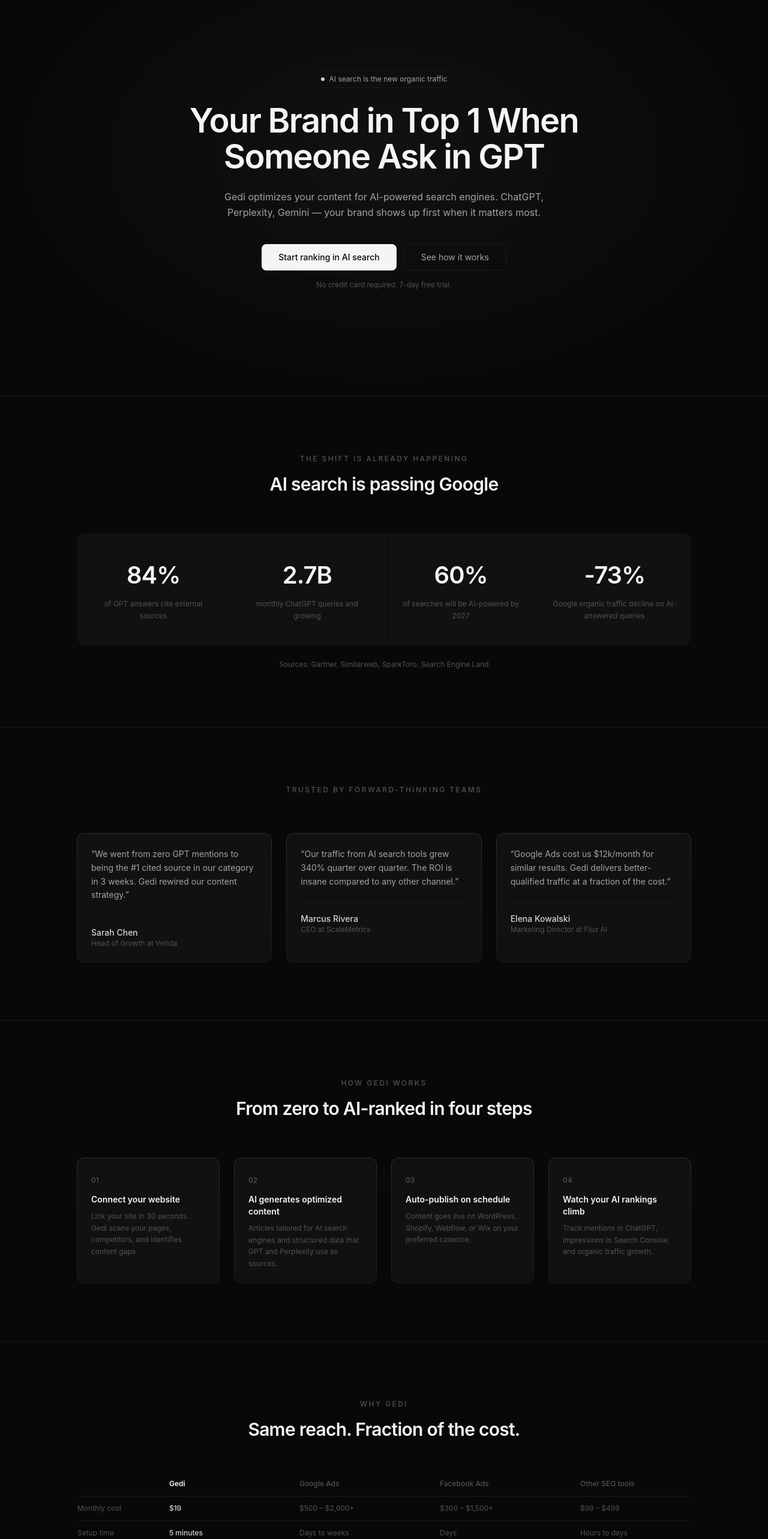
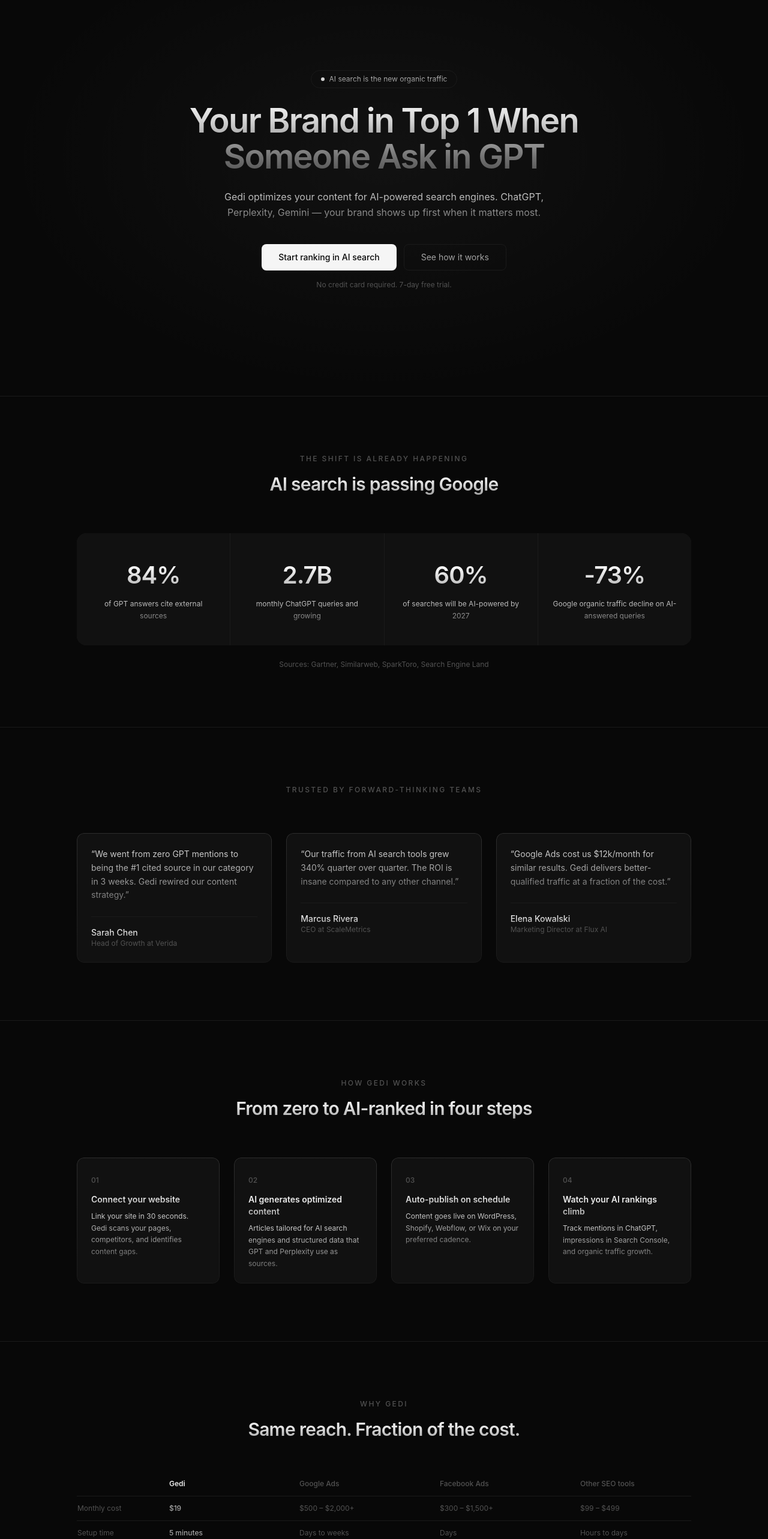
Before and after one commit to tonipcv/gedi-landing, a Next.js app: page / in a window 1280 px wide. Shown: the part 140-2706 px from the top of the page at 60% size. Built offline with nearby package versions, Linux system fonts and the light colour scheme.

Commit message:
Gradient text — silver/grayscale gradients on all headings

```diff
--- a/src/app/globals.css
+++ b/src/app/globals.css
@@ -20,11 +20,41 @@
   color: #f5f5f5;
 }
 
-.gradient-text {
-  background: linear-gradient(180deg, #f5f5f5 0%, #a3a3a3 50%, #525252 100%);
-  -webkit-background-clip: text;
-  -webkit-text-fill-color: transparent;
-  background-clip: text;
+@layer utilities {
+  .text-grad {
+    background: linear-gradient(180deg, #f5f5f5 0%, #d4d4d4 25%, #a3a3a3 50%, #737373 75%, #525252 100%);
+    -webkit-background-clip: text;
+    -webkit-text-fill-color: transparent;
+    background-clip: text;
+  }
+
+  .text-grad-light {
+    background: linear-gradient(180deg, #fafafa 0%, #e5e5e5 40%, #a3a3a3 100%);
+    -webkit-background-clip: text;
+    -webkit-text-fill-color: transparent;
+    background-clip: text;
+  }
+
+  .text-grad-subtle {
+    background: linear-gradient(180deg, #d4d4d4 0%, #a3a3a3 50%, #737373 100%);
+    -webkit-background-clip: text;
+    -webkit-text-fill-color: transparent;
+    background-clip: text;
+  }
+
+  .text-grad-h {
+    background: linear-gradient(90deg, #737373 0%, #d4d4d4 50%, #737373 100%);
+    -webkit-background-clip: text;
+    -webkit-text-fill-color: transparent;
+    background-clip: text;
+  }
+
+  .text-grad-stat {
+    background: linear-gradient(180deg, #ffffff 0%, #f5f5f5 30%, #d4d4d4 60%, #a3a3a3 100%);
+    -webkit-background-clip: text;
+    -webkit-text-fill-color: transparent;
+    background-clip: text;
+  }
 }
 
 .gradient-border {
--- a/src/app/page.tsx
+++ b/src/app/page.tsx
@@ -19,17 +19,17 @@
   return (
     <nav className="fixed top-0 z-50 w-full border-b border-border bg-bg/80 backdrop-blur-xl">
       <div className="mx-auto flex h-14 max-w-6xl items-center justify-between px-6">
-        <a href="#" className="text-sm font-semibold tracking-tight text-highlight">
+        <a href="#" className="text-sm font-semibold tracking-tight text-grad-light">
           gedi
         </a>
         <div className="flex items-center gap-6">
-          <a href="#how" className="text-xs text-silver transition-colors hover:text-highlight">
+          <a href="#how" className="text-xs text-silver transition-colors hover:text-grad-subtle">
             How it works
           </a>
-          <a href="#compare" className="text-xs text-silver transition-colors hover:text-highlight">
+          <a href="#compare" className="text-xs text-silver transition-colors hover:text-grad-subtle">
             Compare
           </a>
-          <a href="#testimonials" className="text-xs text-silver transition-colors hover:text-highlight">
+          <a href="#testimonials" className="text-xs text-silver transition-colors hover:text-grad-subtle">
             Customers
           </a>
           <a
@@ -52,14 +52,14 @@
       <div className="relative z-10 max-w-3xl">
         <div className="mb-6 inline-flex items-center gap-2 rounded-full border border-border px-4 py-1.5">
           <span className="h-1.5 w-1.5 rounded-full bg-accent" />
-          <span className="text-xs text-silver">AI search is the new organic traffic</span>
+          <span className="text-xs text-grad-subtle">AI search is the new organic traffic</span>
         </div>
 
-        <h1 className="text-[56px] font-semibold leading-[1.08] tracking-[-0.03em] text-highlight">
+        <h1 className="text-[56px] font-semibold leading-[1.08] tracking-[-0.03em] text-grad">
           Your Brand in Top 1 When Someone Ask in GPT
         </h1>
 
-        <p className="mx-auto mt-6 max-w-xl text-base leading-relaxed text-silver">
+        <p className="mx-auto mt-6 max-w-xl text-base leading-relaxed text-grad-subtle">
           Gedi optimizes your content for AI-powered search engines. ChatGPT, Perplexity, Gemini — your brand shows up first when it matters most.
         </p>
 
@@ -72,7 +72,7 @@
           </a>
           <a
             href="#how"
-            className="inline-flex h-11 items-center rounded-lg border border-border px-7 text-sm text-silver transition-colors hover:border-muted hover:text-accent"
+            className="inline-flex h-11 items-center rounded-lg border border-border px-7 text-sm text-grad-subtle transition-colors hover:border-muted hover:text-grad-light"
           >
             See how it works
           </a>
@@ -98,17 +98,17 @@
         <p className="text-center text-xs font-medium uppercase tracking-[0.2em] text-muted">
           The Shift Is Already Happening
         </p>
-        <h2 className="mt-4 text-center text-3xl font-semibold tracking-tight text-highlight">
+        <h2 className="mt-4 text-center text-3xl font-semibold tracking-tight text-grad-light">
           AI search is passing Google
         </h2>
 
         <div className="mt-16 grid gap-px overflow-hidden rounded-2xl bg-border sm:grid-cols-2 lg:grid-cols-4">
           {stats.map((stat) => (
             <div key={stat.label} className="flex flex-col items-center gap-2 bg-surface px-6 py-10">
-              <span className="text-[40px] font-semibold tracking-tight text-highlight">
+              <span className="text-[40px] font-semibold tracking-tight text-grad-stat">
                 {stat.value}
               </span>
-              <span className="text-center text-xs leading-relaxed text-muted">{stat.label}</span>
+              <span className="text-center text-xs leading-relaxed text-grad-subtle">{stat.label}</span>
             </div>
           ))}
         </div>
@@ -150,9 +150,9 @@
         <div className="mt-16 grid gap-6 sm:grid-cols-2 lg:grid-cols-3">
           {quotes.map((q) => (
             <div key={q.name} className="gradient-border rounded-xl bg-surface p-6">
-              <p className="text-sm leading-relaxed text-silver">&ldquo;{q.text}&rdquo;</p>
+              <p className="text-sm leading-relaxed text-grad-subtle">&ldquo;{q.text}&rdquo;</p>
               <div className="mt-6 border-t border-border pt-4">
-                <p className="text-sm font-medium text-accent">{q.name}</p>
+                <p className="text-sm font-medium text-grad-light">{q.name}</p>
                 <p className="text-xs text-muted">{q.role}</p>
               </div>
             </div>
@@ -193,7 +193,7 @@
         <p className="text-center text-xs font-medium uppercase tracking-[0.2em] text-muted">
           How Gedi Works
         </p>
-        <h2 className="mt-4 text-center text-3xl font-semibold tracking-tight text-highlight">
+        <h2 className="mt-4 text-center text-3xl font-semibold tracking-tight text-grad-light">
           From zero to AI-ranked in four steps
         </h2>
 
@@ -201,8 +201,8 @@
           {steps.map((s) => (
             <div key={s.step} className="gradient-border rounded-xl bg-surface p-6">
               <span className="text-xs font-medium text-muted">{s.step}</span>
-              <h3 className="mt-3 text-sm font-semibold text-highlight">{s.title}</h3>
-              <p className="mt-2 text-xs leading-relaxed text-muted">{s.description}</p>
+              <h3 className="mt-3 text-sm font-semibold text-grad-light">{s.title}</h3>
+              <p className="mt-2 text-xs leading-relaxed text-grad-subtle">{s.description}</p>
             </div>
           ))}
         </div>
@@ -227,7 +227,7 @@
         <p className="text-center text-xs font-medium uppercase tracking-[0.2em] text-muted">
           Why Gedi
         </p>
-        <h2 className="mt-4 text-center text-3xl font-semibold tracking-tight text-highlight">
+        <h2 className="mt-4 text-center text-3xl font-semibold tracking-tight text-grad-light">
           Same reach. Fraction of the cost.
         </h2>
 
@@ -236,7 +236,7 @@
             <thead>
               <tr className="border-b border-border">
                 <th className="pb-3 pr-4 font-medium text-muted" />
-                <th className="pb-3 pr-4 font-semibold text-highlight">Gedi</th>
+                <th className="pb-3 pr-4 font-semibold text-grad-light">Gedi</th>
                 <th className="pb-3 pr-4 font-medium text-muted">Google Ads</th>
                 <th className="pb-3 pr-4 font-medium text-muted">Facebook Ads</th>
                 <th className="pb-3 pr-4 font-medium text-muted">Other SEO tools</th>
@@ -246,7 +246,7 @@
               {rows.map((row) => (
                 <tr key={row.label} className="border-b border-border">
                   <td className="py-3 pr-4 text-muted">{row.label}</td>
-                  <td className="py-3 pr-4 font-medium text-accent">{row.gedi}</td>
+                  <td className="py-3 pr-4 font-medium text-grad-subtle">{row.gedi}</td>
                   <td className="py-3 pr-4 text-muted">{row.ads}</td>
                   <td className="py-3 pr-4 text-muted">{row.fb}</td>
                   <td className="py-3 pr-4 text-muted">{row.other}</td>
@@ -271,10 +271,10 @@
         <p className="text-xs font-medium uppercase tracking-[0.2em] text-muted">
           Risk Free
         </p>
-        <h2 className="mt-4 text-3xl font-semibold tracking-tight text-highlight">
+        <h2 className="mt-4 text-3xl font-semibold tracking-tight text-grad-light">
           Try Gedi for 7 days. No credit card.
         </h2>
-        <p className="mt-4 text-sm leading-relaxed text-silver">
+        <p className="mt-4 text-sm leading-relaxed text-grad-subtle">
           If you don&apos;t see your brand showing up in AI search results within a week, cancel anytime. You keep all generated content regardless.
         </p>
 
@@ -287,7 +287,7 @@
           </a>
           <a
             href="#testimonials2"
-            className="inline-flex h-11 items-center rounded-lg border border-border px-7 text-sm text-silver transition-colors hover:border-muted hover:text-accent"
+            className="inline-flex h-11 items-center rounded-lg border border-border px-7 text-sm text-grad-subtle transition-colors hover:border-muted hover:text-grad-light"
           >
             Read more stories
           </a>
@@ -300,8 +300,8 @@
             { title: "Proven results", desc: "Our customers see AI search mentions within the first week." },
           ].map((item) => (
             <div key={item.title} className="rounded-xl border border-border bg-surface p-6 text-left">
-              <h3 className="text-sm font-semibold text-highlight">{item.title}</h3>
-              <p className="mt-1.5 text-xs leading-relaxed text-muted">{item.desc}</p>
+              <h3 className="text-sm font-semibold text-grad-light">{item.title}</h3>
+              <p className="mt-1.5 text-xs leading-relaxed text-grad-subtle">{item.desc}</p>
             </div>
           ))}
         </div>
@@ -338,19 +338,19 @@
         <p className="text-center text-xs font-medium uppercase tracking-[0.2em] text-muted">
           More Stories
         </p>
-        <h2 className="mt-4 text-center text-3xl font-semibold tracking-tight text-highlight">
+        <h2 className="mt-4 text-center text-3xl font-semibold tracking-tight text-grad-light">
           Teams winning with Gedi
         </h2>
 
         <div className="mt-16 grid gap-6 sm:grid-cols-2 lg:grid-cols-3">
           {quotes.map((q) => (
             <div key={q.name} className="gradient-border rounded-xl bg-surface p-6">
-              <span className="inline-block rounded-full border border-border px-2.5 py-0.5 text-[10px] font-medium text-accent">
+              <span className="inline-block rounded-full border border-border px-2.5 py-0.5 text-[10px] font-medium text-grad-subtle">
                 {q.metric}
               </span>
-              <p className="mt-4 text-sm leading-relaxed text-silver">&ldquo;{q.text}&rdquo;</p>
+              <p className="mt-4 text-sm leading-relaxed text-grad-subtle">&ldquo;{q.text}&rdquo;</p>
               <div className="mt-6 border-t border-border pt-4">
-                <p className="text-sm font-medium text-accent">{q.name}</p>
+                <p className="text-sm font-medium text-grad-light">{q.name}</p>
                 <p className="text-xs text-muted">{q.role}</p>
               </div>
             </div>
@@ -365,10 +365,10 @@
   return (
     <section className="border-t border-border px-6 py-24">
       <div className="mx-auto max-w-3xl text-center">
-        <h2 className="text-4xl font-semibold tracking-tight text-highlight">
+        <h2 className="text-4xl font-semibold tracking-tight text-grad">
           The next wave of search is here.
         </h2>
-        <p className="mt-4 text-base leading-relaxed text-silver">
+        <p className="mt-4 text-base leading-relaxed text-grad-subtle">
           AI search engines already handle billions of queries. Brands that optimize now will own the next decade of organic traffic. Don&apos;t wait until your competitors get there first.
         </p>
 
@@ -393,13 +393,13 @@
       <div className="mx-auto flex max-w-5xl flex-col items-center justify-between gap-6 text-xs text-muted sm:flex-row">
         <p>&copy; {new Date().getFullYear()} Gedi. All rights reserved.</p>
         <div className="flex gap-6">
-          <a href="https://dash.gedi.dev/login" className="transition-colors hover:text-silver">
+          <a href="https://dash.gedi.dev/login" className="transition-colors hover:text-grad-subtle">
             Sign in
           </a>
-          <a href="https://dash.gedi.dev/signup" className="transition-colors hover:text-silver">
+          <a href="https://dash.gedi.dev/signup" className="transition-colors hover:text-grad-subtle">
             Start free
           </a>
-          <a href="mailto:gedi@kiodo.dev" className="transition-colors hover:text-silver">
+          <a href="mailto:gedi@kiodo.dev" className="transition-colors hover:text-grad-subtle">
             Contact
           </a>
         </div>
```
